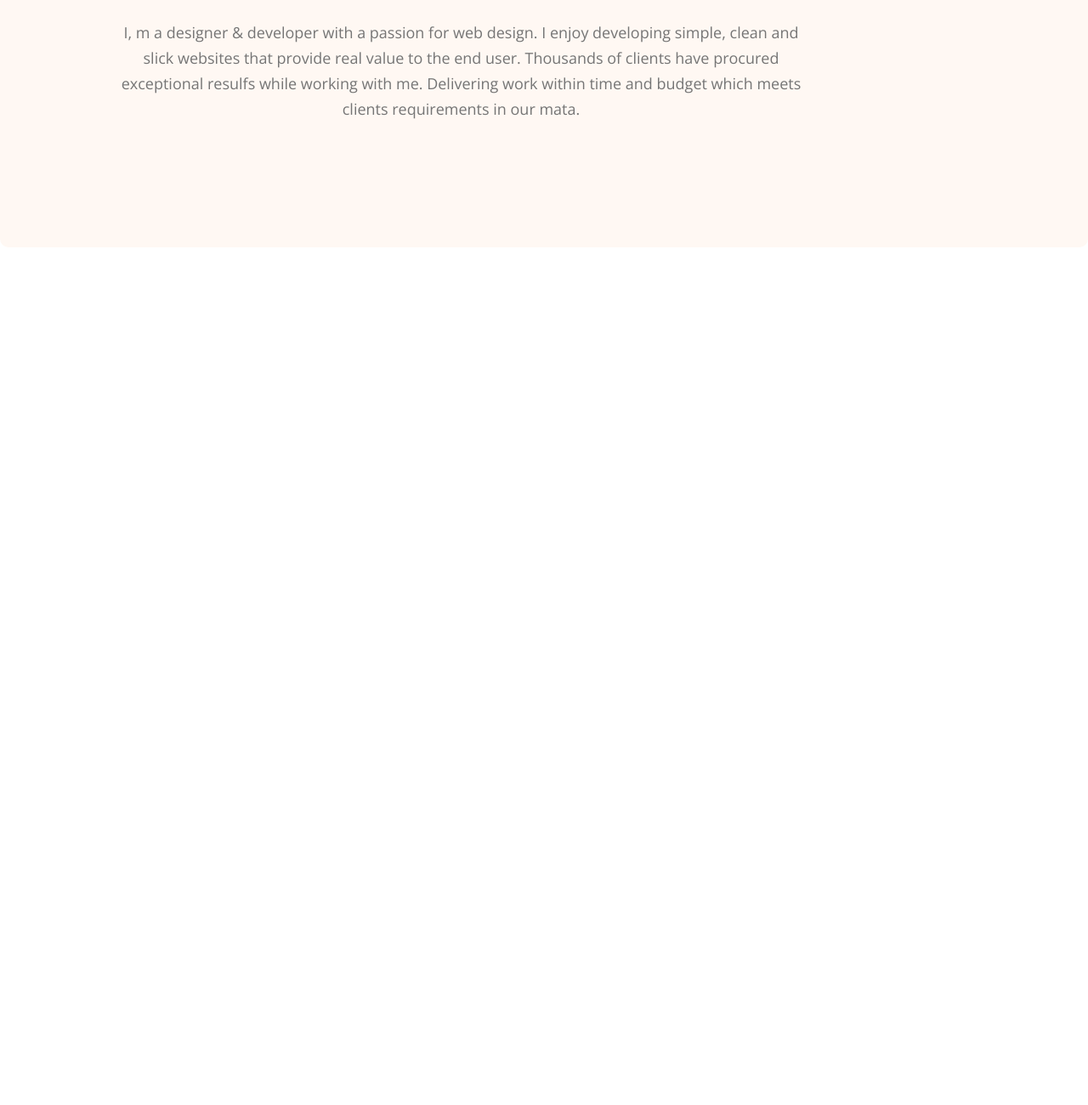
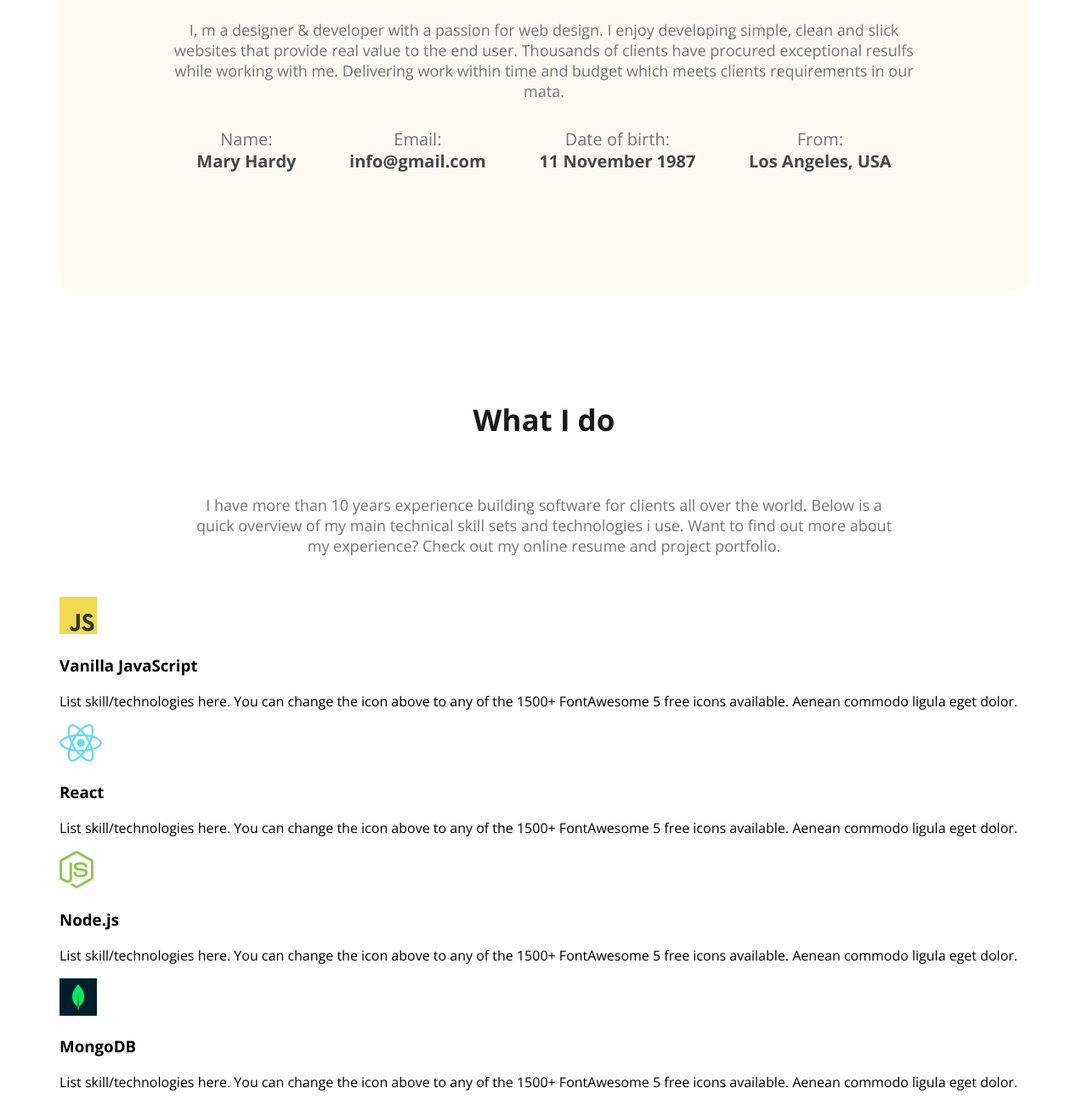
Before and after one commit to mdadnanshafiq/portfolio, a plain HTML site: page index.html in a window 1280 px wide. Shown: the part 1210-2510 px from the top of the page at 85% size. Before the commit the page ends 1631 px from the top, so only its background shows below. Drawn offline with nearby package versions, Linux system fonts and the light colour scheme.

Commit message:
skill box createdd

```diff
--- a/index.html
+++ b/index.html
@@ -31,8 +31,55 @@
         <section class="about">
             <h3 class="section-title">About Me</h3>
             <p class="section-describe">I, m a designer & developer with a passion for web design. I enjoy developing simple, clean and slick websites that provide real value to the end user. Thousands of clients have procured exceptional resulfs while working with me. Delivering work within time and budget which meets clients requirements in our mata.</p>
+            <div class="about-info-container">
+                <div class="about-info">
+                    <h4 class="info-titel">Name:</h4>
+                    <p class="info-describe">Mary Hardy</p>
+                </div>
+                <div class="about-info">
+                    <h4 class="info-titel">Email:</h4>
+                    <p class="info-describe">info@gmail.com</p>
+                </div>
+                <div class="about-info">
+                    <h4 class="info-titel">Date of birth:</h4>
+                    <p class="info-describe">11 November 1987</p>
+                </div>
+                <div class="about-info">
+                    <h4 class="info-titel">From:</h4>
+                    <p class="info-describe">Los Angeles, USA</p>
+                </div>
+            </div>
+        </section>
 
+        <!-- skill section -->
+
+        <section class="skill">
+            <h3 class="section-title">What I do</h3>
+            <p class="section-describe">I have more than 10 years experience building software for clients all over the world. Below is a quick overview of my main technical skill sets and technologies i use. Want to find out more about my experience? Check out my online resume and project portfolio.</p>
+            <div class="skills-container">
+                <div class="skill-box">
+                    <img src="images/icons/js.png" alt="js">
+                    <h3 class="skill-title">Vanilla JavaScript</h3>
+                    <p class="skill-describe">List skill/technologies here. You can change the icon above to any of the 1500+ FontAwesome 5 free icons available. Aenean commodo ligula eget dolor.</p>
+                </div>
+                <div class="skill-box">
+                    <img src="images/icons/react.png" alt="react">
+                    <h3 class="skill-title">React</h3>
+                    <p class="skill-describe">List skill/technologies here. You can change the icon above to any of the 1500+ FontAwesome 5 free icons available. Aenean commodo ligula eget dolor.</p>
+                </div>
+                <div class="skill-box">
+                    <img src="images/icons/nodejs.png" alt="nodejs">
+                    <h3 class="skill-title">Node.js</h3>
+                    <p class="skill-describe">List skill/technologies here. You can change the icon above to any of the 1500+ FontAwesome 5 free icons available. Aenean commodo ligula eget dolor.</p>
+                </div>
+                <div class="skill-box">
+                    <img src="images/icons/mongo.png" alt="mongo">
+                    <h3 class="skill-title">MongoDB</h3>
+                    <p class="skill-describe">List skill/technologies here. You can change the icon above to any of the 1500+ FontAwesome 5 free icons available. Aenean commodo ligula eget dolor.</p>
+                </div>
+            </div>
         </section>
+
     </main>
     <footer>
 
--- a/styles/portfolio.css
+++ b/styles/portfolio.css
@@ -1,4 +1,8 @@
 @import url('https://fonts.googleapis.com/css2?family=Open+Sans:ital,wght@0,300;0,400;0,500;0,600;0,700;0,800;1,300;1,400;1,500;1,600;1,700;1,800&display=swap');
+
+body{
+    margin: 0;
+}
 
 /* common shared styles */
 * {
@@ -31,9 +35,6 @@
     color: #757575;
     text-align: center;
     font-size: 18px;
-    font-weight: 400;
-    line-height: 30px;
-    max-width: 825px;
 }
 
 /* nav related styles */
@@ -126,17 +127,42 @@ nav a {
 
 /* main section styles */
 
+main{
+    max-width: 1140px;
+    margin: 0 auto;
+}
 
 /* about section styles */
 .about{
     padding: 130px;
     border-radius: 10px;
     background: #FFF8F3;
-    margin: 130px auto;
+    margin: 130px 0;
 }
 
+.about-info-container{
+    display: flex;
+    justify-content: space-around;
+}
 
+.about-info{
+    color: #757575;
+    text-align: center;
+    font-size: 20px;
+    font-weight: 400;
+    line-height: 0px;
+}
 
-body{
-    margin: 0;
+.about-info h4{
+    font-weight: 400;
 }
+
+.about-info p{
+    font-weight: 700;
+    color: #474747;
+}
+
+/* sill section styles */
+.skill .section-describe{
+    padding: 30px 150px;
+}
```
